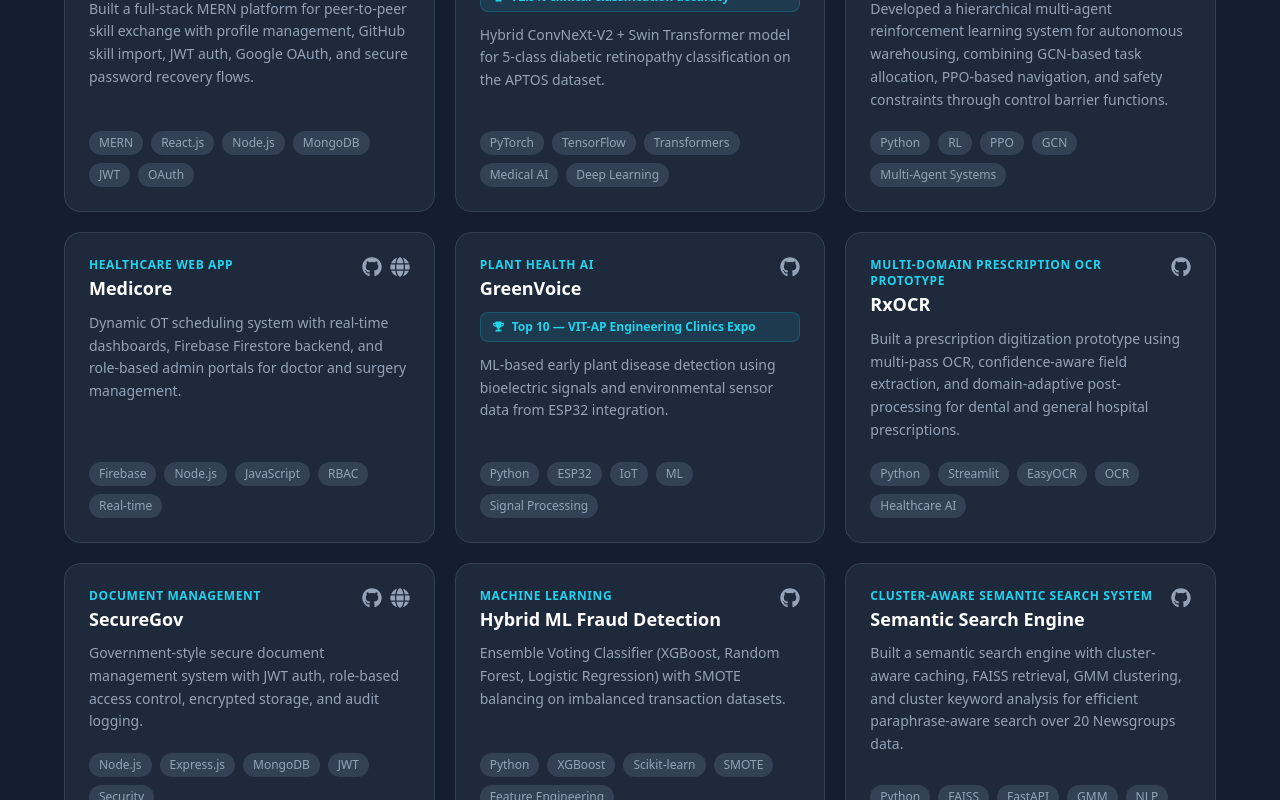
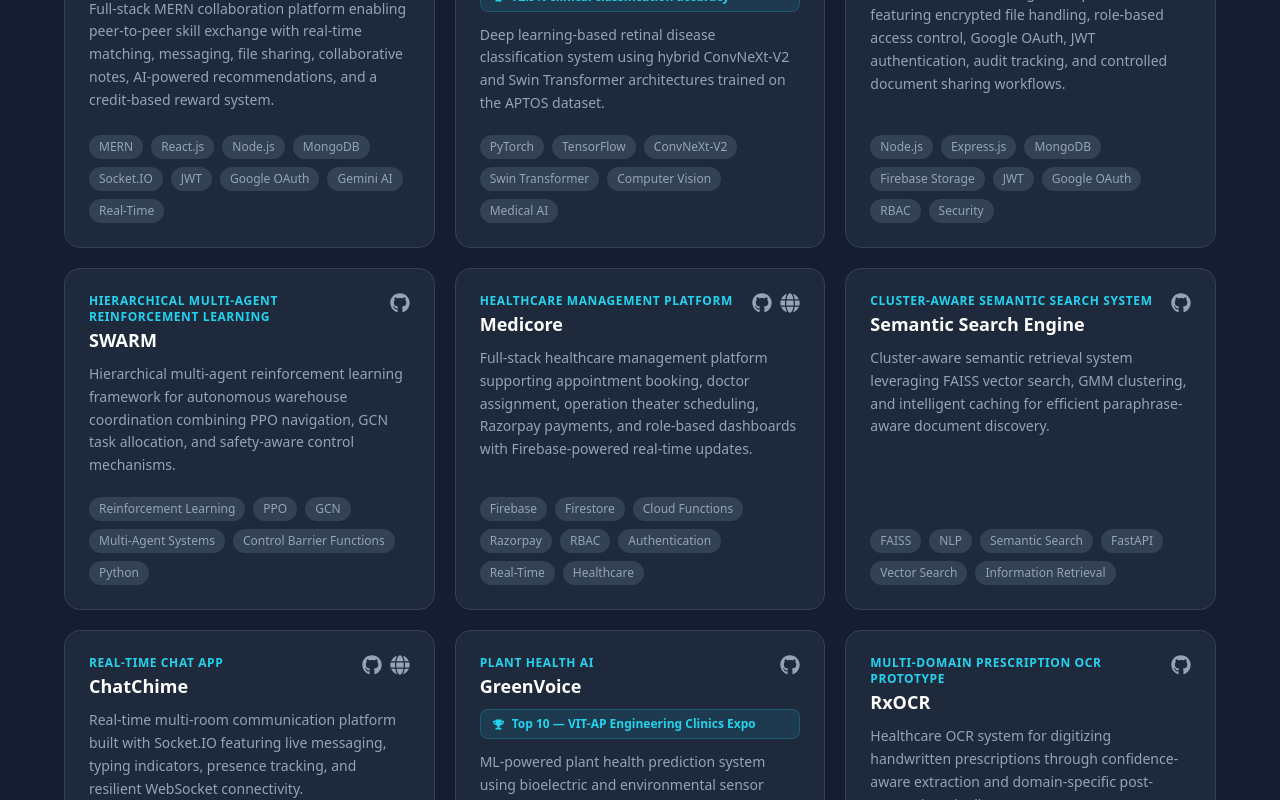
Before and after one commit to sreesaivardhan/portfolio, a React (Vite) app: page / in a window 1280 px wide. Shown: the part 3240-4040 px from the top of the page. Built offline with nearby package versions, Linux system fonts and the light colour scheme.

Commit message:
new stuff update

```diff
--- a/src/data/portfolioData.js
+++ b/src/data/portfolioData.js
@@ -66,8 +66,8 @@ export const projects = [
   title: "SkillSync",
   subtitle: "Skill Exchange & Collaboration Platform",
   description:
-    "Built a full-stack MERN platform for peer-to-peer skill exchange with profile management, GitHub skill import, JWT auth, Google OAuth, and secure password recovery flows.",
-  tags: ["MERN", "React.js", "Node.js", "MongoDB", "JWT", "OAuth"],
+    "Full-stack MERN collaboration platform enabling peer-to-peer skill exchange with real-time matching, messaging, file sharing, collaborative notes, AI-powered recommendations, and a credit-based reward system.",
+  tags: ["MERN", "React.js", "Node.js", "MongoDB", "Socket.IO", "JWT", "Google OAuth", "Gemini AI", "Real-Time"],
   github: "https://github.com/sreesaivardhan/skillsync",
   live: "https://skillsync-nine-mauve.vercel.app",
   category: "Web",
@@ -77,30 +77,62 @@ export const projects = [
     title: "Retinal Disease Detection",
     subtitle: "Medical AI",
     description:
-      "Hybrid ConvNeXt-V2 + Swin Transformer model for 5-class diabetic retinopathy classification on the APTOS dataset.",
-    tags: ["PyTorch", "TensorFlow", "Transformers", "Medical AI", "Deep Learning"],
+      "Deep learning-based retinal disease classification system using hybrid ConvNeXt-V2 and Swin Transformer architectures trained on the APTOS dataset.",
+    tags: ["PyTorch", "TensorFlow", "ConvNeXt-V2", "Swin Transformer", "Computer Vision", "Medical AI"],
     github: "https://github.com/sreesaivardhan/Retinal_Disease_Detection",
     category: "AI",
     highlight: "72.9% clinical classification accuracy",
   },
   {
+    title: "SecureGov",
+    subtitle: "Document Management",
+    description:
+      "Secure document management platform featuring encrypted file handling, role-based access control, Google OAuth, JWT authentication, audit tracking, and controlled document sharing workflows.",
+    tags: ["Node.js", "Express.js", "MongoDB", "Firebase Storage", "JWT", "Google OAuth", "RBAC", "Security"],
+    github: "https://github.com/sreesaivardhan/SecureGov",
+     live: "https://securegov.netlify.app/",
+    category: "Web",
+    highlight: null,
+  },
+  {
   title: "SWARM",
   subtitle: "Hierarchical Multi-Agent Reinforcement Learning",
   description:
-    "Developed a hierarchical multi-agent reinforcement learning system for autonomous warehousing, combining GCN-based task allocation, PPO-based navigation, and safety constraints through control barrier functions.",
-  tags: ["Python", "RL", "PPO", "GCN", "Multi-Agent Systems"],
+    "Hierarchical multi-agent reinforcement learning framework for autonomous warehouse coordination combining PPO navigation, GCN task allocation, and safety-aware control mechanisms.",
+  tags: ["Reinforcement Learning", "PPO", "GCN", "Multi-Agent Systems", "Control Barrier Functions", "Python"],
   github: "https://github.com/sreesaivardhan/SWARM-HMARL",
   category: "AI",
   highlight: null,
 },
 {
-    title: "Medicore",
-    subtitle: "Healthcare Web App",
+  title: "Medicore",
+  subtitle: "Healthcare Management Platform",
+  description:
+    "Full-stack healthcare management platform supporting appointment booking, doctor assignment, operation theater scheduling, Razorpay payments, and role-based dashboards with Firebase-powered real-time updates.",
+  tags: ["Firebase", "Firestore", "Cloud Functions", "Razorpay", "RBAC", "Authentication", "Real-Time", "Healthcare"],
+  github: "https://github.com/sreesaivardhan/hospital-operation-scheduler",
+  live: "https://mediicore.netlify.app/",
+  category: "Web",
+  highlight: null,
+},
+{
+  title: "Semantic Search Engine",
+  subtitle: "Cluster-Aware Semantic Search System",
+  description:
+    "Cluster-aware semantic retrieval system leveraging FAISS vector search, GMM clustering, and intelligent caching for efficient paraphrase-aware document discovery.",
+  tags: ["FAISS", "NLP", "Semantic Search", "FastAPI", "Vector Search", "Information Retrieval"],
+  github: "https://github.com/sreesaivardhan/semantic-search-system",
+  category: "AI",
+  highlight: null,
+},
+{
+    title: "ChatChime",
+    subtitle: "Real-Time Chat App",
     description:
-      "Dynamic OT scheduling system with real-time dashboards, Firebase Firestore backend, and role-based admin portals for doctor and surgery management.",
-    tags: ["Firebase", "Node.js", "JavaScript", "RBAC", "Real-time"],
-    github: "https://github.com/sreesaivardhan/hospital-operation-scheduler",
-    live: "https://mediicore.netlify.app/",
+      "Real-time multi-room communication platform built with Socket.IO featuring live messaging, typing indicators, presence tracking, and resilient WebSocket connectivity.",
+    tags: ["Socket.IO", "WebSockets", "Node.js", "Express.js", "Real-Time", "Communication"],
+    github: "https://github.com/sreesaivardhan/ChatChime",
+      live: "https://chat-chimes.netlify.app/",
     category: "Web",
     highlight: null,
   },
@@ -108,8 +140,8 @@ export const projects = [
     title: "GreenVoice",
     subtitle: "Plant Health AI",
     description:
-      "ML-based early plant disease detection using bioelectric signals and environmental sensor data from ESP32 integration.",
-    tags: ["Python", "ESP32", "IoT", "ML", "Signal Processing"],
+      "ML-powered plant health prediction system using bioelectric and environmental sensor signals for early disease detection before visible symptoms appear.",
+    tags: ["Machine Learning", "IoT", "ESP32", "Signal Processing", "Predictive Analytics", "Agritech"],
     github: "https://github.com/R-J-N-1810/Green-Voice",
     category: "AI",
     highlight: "Top 10 — VIT-AP Engineering Clinics Expo",
@@ -118,69 +150,39 @@ export const projects = [
   title: "RxOCR",
   subtitle: "Multi-Domain Prescription OCR Prototype",
   description:
-    "Built a prescription digitization prototype using multi-pass OCR, confidence-aware field extraction, and domain-adaptive post-processing for dental and general hospital prescriptions.",
-  tags: ["Python", "Streamlit", "EasyOCR", "OCR", "Healthcare AI"],
+    "Healthcare OCR system for digitizing handwritten prescriptions through confidence-aware extraction and domain-specific post-processing pipelines.",
+  tags: ["OCR", "EasyOCR", "Healthcare AI", "Document Processing", "Information Extraction", "Python"],
   github: "https://github.com/sreesaivardhan/prescription-ocr-prototype",
   category: "AI",
   highlight: null,
 },
-  {
-    title: "SecureGov",
-    subtitle: "Document Management",
+{
+    title: "Gemini Pro Financial Decoder",
+    subtitle: "GenAI Application",
     description:
-      "Government-style secure document management system with JWT auth, role-based access control, encrypted storage, and audit logging.",
-    tags: ["Node.js", "Express.js", "MongoDB", "JWT", "Security"],
-    github: "https://github.com/sreesaivardhan/SecureGov",
-     live: "https://securegov.netlify.app/",
-    category: "Web",
+      "GenAI-powered financial document analysis platform utilizing Gemini Pro and a multimodal RAG pipeline for contextual insight generation and intelligent document understanding.",
+    tags: ["Gemini API", "RAG", "LLMs", "GenAI", "Streamlit", "Multimodal AI"],
+    github: "https://github.com/sreesaivardhan/gemini-financial-decoder",
+    category: "AI",
     highlight: null,
   },
   {
     title: "Hybrid ML Fraud Detection",
     subtitle: "Machine Learning",
     description:
-      "Ensemble Voting Classifier (XGBoost, Random Forest, Logistic Regression) with SMOTE balancing on imbalanced transaction datasets.",
-    tags: ["Python", "XGBoost", "Scikit-learn", "SMOTE", "Feature Engineering"],
+      "Ensemble fraud detection system combining XGBoost, Random Forest, and Logistic Regression with SMOTE balancing for highly imbalanced transaction datasets.",
+    tags: ["XGBoost", "Random Forest", "Scikit-learn", "Fraud Detection", "SMOTE", "Feature Engineering"],
     github: "https://github.com/sreesaivardhan/ML-FRAUD-DETECTION-PROJECT",
     category: "AI",
     highlight: null,
   },
+
   {
-  title: "Semantic Search Engine",
-  subtitle: "Cluster-Aware Semantic Search System",
-  description:
-    "Built a semantic search engine with cluster-aware caching, FAISS retrieval, GMM clustering, and cluster keyword analysis for efficient paraphrase-aware search over 20 Newsgroups data.",
-  tags: ["Python", "FAISS", "FastAPI", "GMM", "NLP"],
-  github: "https://github.com/sreesaivardhan/semantic-search-system",
-  category: "AI",
-  highlight: null,
-},
-{
-    title: "ChatChime",
-    subtitle: "Real-Time Chat App",
-    description:
-      "Real-time multi-room chat platform with WebSocket-based messaging, live typing indicators, server-side user presence, and duplicate username enforcement across concurrent sessions.",
-    tags: ["Node.js", "Express", "Socket.IO", "JavaScript", "Real-time", "WebSockets"],
-    github: "https://github.com/sreesaivardhan/ChatChime",
-      live: "https://chat-chimes.netlify.app/",
-    category: "Web",
-    highlight: null,
-  },
-  {
-    title: "Gemini Pro Financial Decoder",
-    subtitle: "GenAI Application",
-    description:
-      "Full-stack AI analytics platform using Gemini Pro API and Streamlit for financial document insights with a multimodal RAG pipeline.",
-    tags: ["GenAI", "Gemini API", "Streamlit", "RAG", "Python"],
-    github: "https://github.com/sreesaivardhan/gemini-financial-decoder",
-    category: "AI",
-    highlight: null,},
-  {
-    title: "Virtual Art Gallery",
+    title: "LensLore",
     subtitle: "Interactive Web Experience",
     description:
-      "Immersive 3D-style virtual gallery for exploring curated digital artworks with responsive design, smooth navigation, and dynamic content rendering.",
-    tags: ["React.js", "JavaScript", "HTML/CSS", "UI Design", "Responsive"],
+      "Interactive digital art gallery featuring responsive design, immersive navigation, and dynamic content rendering for an engaging artwork exploration experience.",
+    tags: ["React.js", "JavaScript", "UI/UX", "Responsive Design", "Frontend", "Interactive Web"],
     github: "https://github.com/sreesaivardhan/virtual-gallery",
      live: "https://virtual-gallery-gamma-woad.vercel.app",
     category: "Web",
```
